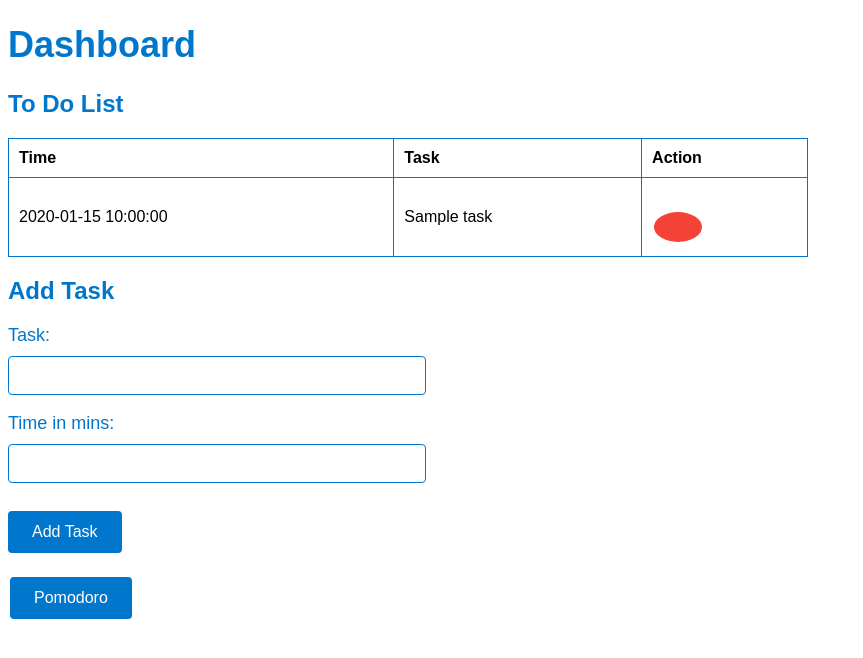
After one commit to sanjayvrg/time-manager-for-ec, a Flask app: template templates/dashboard.html in a window 1280 px wide. The commit adds this page. Shown: the top 658 px of the page, without its empty margins (0-863 px from the left). Run offline with Flask 3, Linux system fonts and the light colour scheme; the template is opened without the code that fills it: most values are stand-ins (such as "Sample title", 1, 10 or a date in 2020).

Commit message:
Second To Final Commit Number 2

```diff
--- a/app.py
+++ b/app.py
@@ -1,59 +1,173 @@
 from flask import Flask
 from flask import render_template
+from flask import Flask, request, session, redirect, url_for, jsonify
+
+import os
+
+import secrets
 
 import firebase_admin
-from firebase_admin import credentials, firestore
+from firebase_admin import credentials, firestore, db
 
-app = Flask(__name__)
+from datetime import timedelta
 
-cred = credentials.Certificate('/path/to/serviceAccountKey.json')
-firebase_admin.initialize_app(cred)
+app = Flask(__name__, template_folder='templates')
+app.secret_key = secrets.token_hex(16)
 
-db = firestore.client()
+cred = credentials.Certificate('/Users/risha/TimeManager/time-manager-for-ec/json/credentials.json')
+firebase_admin.initialize_app(cred, {'databaseURL': 'https://time-management-project-81b0a-default-rtdb.firebaseio.com/'})
+ref = db.reference('/')
+
+def verify_user(username, password):
+    # Get a reference to the users collection in the database
+    users_ref = db.collection('users')
+
+    # Query the users collection for the provided username and password
+    query = users_ref.where('username', '==', username).where('password', '==', password).get()
+
+    # If the query returns any documents, the user is valid
+    if len(query) > 0:
+        return True
+    else:
+        return False
 
 @app.route('/register', methods=['GET', 'POST'])
 def register():
+    print('hi')
     if request.method == 'POST':
-        # Get the form data
-        name = request.form.get('name')
-        email = request.form.get('email')
-        password = request.form.get('password')
+        username = request.form['username']
+        email = request.form['email']
+        password = request.form['password']
 
-        # Add the user data to the Firestore DB
-        doc_ref = db.collection('users').document(email)
-        doc_ref.set({
-            'name': name,
+        # Add user data to Firebase Realtime Database
+        users_ref = db.reference('users')
+        new_user_ref = users_ref.push()
+        new_user_ref.set({
+            'id': new_user_ref.key,
+            'username': username,
             'email': email,
             'password': password
         })
 
-        # Redirect the user to the home page
-        return redirect('/')
+        session['user']['id']= new_user_ref.key
 
-    # Render the registration page template
+        return 'Registration successful!'
     return render_template('register.html')
+
 
 @app.route('/login', methods=['GET', 'POST'])
 def login():
     if request.method == 'POST':
-        # Get the form data
-        username = request.form.get('username')
-        password = request.form.get('password')
+        username = request.form['username']
+        password = request.form['password']
 
-        # Verify the user's credentials
-        if verify_user(username, password):
-            # Set the 'user' key in the session object
-            session['user'] = username
+        users_ref = db.reference('users')
+        query = users_ref.order_by_child('username').equal_to(username)
+        result = query.get()
 
-            # Redirect the user to the home page
-            return redirect('/')
+        if not result:
+            return 'User not found'
 
-    # Render the login page template
+        uid = list(result.keys())[0]
+        user = result[uid]
+
+        if user['password'] != password:
+            return 'Incorrect password'
+
+        # Log the user in (e.g. set a session variable)
+        for uid, user in result.items():
+            if user['password'] == password:
+                # Save user information in session
+                session['user'] = {
+                    'id': uid,
+                    'username': user['username'],
+                    'email': user['email']
+                }
+                return redirect('/dashboard')
     return render_template('login.html')
+
+@app.route('/dashboard', methods=['GET', 'POST'])
+def dashboard():
+    if 'user' in session:
+        print(session['user'])
+        user_id = session['user']['id'] # Get authenticated user's ID
+
+        if request.method == 'POST':
+            event_task = request.form['event_task']
+            event_time = int(request.form['event_time'])
+
+            # Add event data to Firebase Realtime Database for the authenticated user
+            events_ref = db.reference(f'users/{user_id}/events')
+            new_event_ref = events_ref.push()
+            new_event_ref.set({
+                'task': event_task,
+                'time': event_time
+            })
+
+        # Get all events from Firebase Realtime Database for the authenticated user
+        events_dict = db.reference(f'users/{user_id}/events').get()
+
+        events = {}
+
+        if events_dict is None:
+            events = {}
+        else:
+            events = dict(events_dict)
+
+        return render_template('dashboard.html', events=events)
+    else:
+        return redirect(url_for('login'))
+
+@app.route('/pomodoro')
+def pomodoro():
+    # retrieve tasks from your real-time database
+    if 'user' in session:
+        print(session['user'])
+        user_id = session['user']['id'] # Get authenticated user's ID
+
+        # Get all events from Firebase Realtime Database for the authenticated user
+        events_dict = db.reference(f'users/{user_id}/events').get()
+
+        tasks = []
+        total_time = 0
+        current_value = 0
+        if events_dict is not None:
+            for task in events_dict.values():
+                time_left = task['time']
+                while time_left > 25:
+                    tasks.append({'task': task['task'], 'time': 25 - current_value})
+                    time_left -= 25 - current_value
+                    total_time += 25
+                    tasks.append({'task': 'Break', 'time': 5})
+                    total_time += 5
+                    current_value = 0
+
+                current_value = time_left
+                tasks.append({'task': task['task'], 'time': time_left})
+                total_time += time_left
+
+
+        num_pomodoros = total_time // 25 + 1
+        total_time_str = str(timedelta(minutes=total_time))
+
+        return render_template('pomodoro.html', tasks=tasks, num_pomodoros=num_pomodoros, total_time=total_time_str)
+    else:
+        return redirect(url_for('login'))
+
+@app.route('/delete/<event_id>', methods=['POST'])
+def delete_event(event_id):
+    user_id = session['user']['id']
+    ref = db.reference(f'users/{user_id}/events')
+    ref.child(event_id).delete()
+    return redirect(url_for('dashboard'))
+
 
 @app.route('/')
 def create_app():
     return render_template('base.html')
 
+
+
+port = int(os.environ.get('PORT', 8080))
 if __name__ == '__main__':
-    app.run(debug=True)
+    app.run(threaded=True, host='0.0.0.0', port=port)
--- a/static/styles.css
+++ b/static/styles.css
@@ -1,4 +1,103 @@
-/* Style the button */
+body {
+  background-color: #4bb8b8;
+  font-family: Arial, sans-serif;
+}
+
+button {
+  background-color: #0077cc;
+  border: none;
+  color: #ffffff;
+  padding: 12px 24px;
+  text-align: center;
+  text-decoration: none;
+  display: inline-block;
+  font-size: 16px;
+  margin: 4px 2px;
+  cursor: pointer;
+  border-radius: 4px;
+}
+
+button:hover {
+  background-color: #005ea3;
+}
+
+
+
+
+
+body {
+  background-color: #ffffff;
+  font-family: Arial, sans-serif;
+}
+
+h1 {
+  color: #0077cc;
+  font-size: 36px;
+}
+
+h2 {
+  color: #0077cc;
+  font-size: 24px;
+}
+
+table {
+  border-collapse: collapse;
+  width: 100%;
+  max-width: 800px;
+}
+
+table, th, td {
+  border: 1px solid #0077cc;
+}
+
+th, td {
+  padding: 10px;
+  text-align: left;
+}
+
+tr:nth-child(even) {
+  background-color: #f2f2f2;
+}
+
+form {
+  margin-top: 20px;
+}
+
+label {
+  display: block;
+  font-size: 18px;
+  margin-bottom: 10px;
+  color: #0077cc;
+}
+
+input[type="text"], input[type="number"], input[type= "password"] {
+  border: 1px solid #0077cc;
+  border-radius: 4px;
+  padding: 8px;
+  font-size: 18px;
+  width: 100%;
+  max-width: 400px;
+}
+
+
+input[type="submit"] {
+  background-color: #0077cc;
+  border: none;
+  color: #ffffff;
+  padding: 12px 24px;
+  text-align: center;
+  text-decoration: none;
+  display: inline-block;
+  font-size: 16px;
+  margin-top: 10px;
+  cursor: pointer;
+  border-radius: 4px;
+}
+
+input[type="submit"]:hover {
+  background-color: #005ea3;
+}
+
 .button-container {
   display: flex;
   justify-content: center;
@@ -6,19 +105,19 @@
   height: 100vh;
 }
 
-button {
-  background-color: #007bff;
-  color: #fff;
-  border: none;
-  padding: 1em 2em;
-  font-size: 1.2em;
+.delete-button {
+  width: 30px;
+  height: 30px;
+  border-radius: 50%;
+  background-color: #f44336; /* red */
+  color: #fff; /* white */
+  font-size: 16px;
   font-weight: bold;
-  border-radius: 0.5em;
-  cursor: pointer;
-  transition: background-color 0.3s ease;
+  line-height: 30px;
+  text-align: center;
 }
 
-/* Change the button background color on hover */
-button:hover {
-  background-color: #0056b3;
+.delete-button:hover {
+  background-color: #d32f2f; /* darker red */
+  cursor: pointer;
 }
--- a/templates/base.html
+++ b/templates/base.html
@@ -5,9 +5,9 @@
     <link rel="stylesheet" type="text/css" href="{{ url_for('static', filename='styles.css') }}">
   </head>
   <body>
-    <form action="/newSchedule" method="post">
+    <form action="/dashboard" method="post">
       <div class = "button-container">
-        <button class="button">Create New</button>
+        <button class="button">Pomoguru</button>
       </div>
     </form>
   </body>
--- /dev/null
+++ b/templates/dashboard.html
@@ -0,0 +1,49 @@
+<!DOCTYPE html>
+<html>
+<head>
+    <title>Dashboard</title>
+    <link rel="stylesheet" type="text/css" href="{{ url_for('static', filename='styles.css') }}">
+</head>
+<body>
+    <h1>Dashboard</h1>
+    <h2>To Do List</h2>
+    <table>
+        <thead>
+            <tr>
+                <th>Time</th>
+                <th>Task</th>
+                <th>Action</th>
+            </tr>
+        </thead>
+        <tbody>
+            {% for event_id, event in events.items() %}
+            <tr>
+                <td>{{ event.time }}</td>
+                <td>{{ event.task }}</td>
+                <td>
+                    <form action="/delete/{{ event_id }}" method="post" >
+                        <div>
+                            <button class="delete-button"></button>
+                        </div>
+                    </form>
+                </td>
+            </tr>
+
+            {% endfor %}
+        </tbody>
+    </table>
+    <h2>Add Task</h2>
+    <form method="POST">
+        <label for="event_task">Task:</label>
+        <input type="text" id="event_task" name="event_task"><br><br>
+        <label for="event_time">Time in mins:</label>
+        <input type="number" id="event_time" name="event_time"><br><br>
+        <input type="submit" value="Add Task">
+    </form>
+    <form action="/pomodoro">
+        <div>
+          <button>Pomodoro</button>
+        </div>
+      </form>
+</body>
+</html>
```
Also changed, not shown: json/credentials.json (added, +13 -0 lines), static/calendar.js (added, +74 -0 lines), templates/login.html (+17 -12 lines), templates/pomodoro.html (added, +32 -0 lines), templates/register.html (+19 -15 lines), time-management-project-81b0a-firebase-adminsdk-pymek-3bb277c229.json (deleted, +0 -13 lines).
